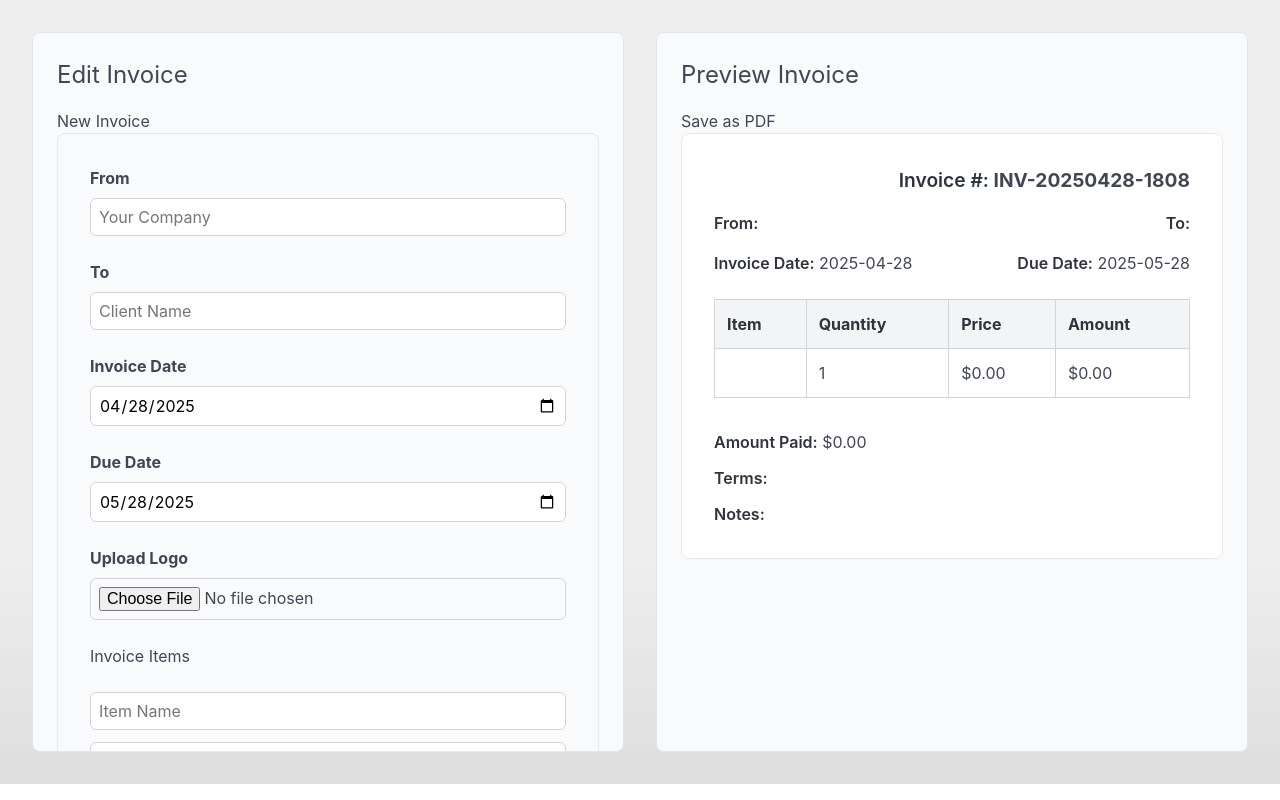
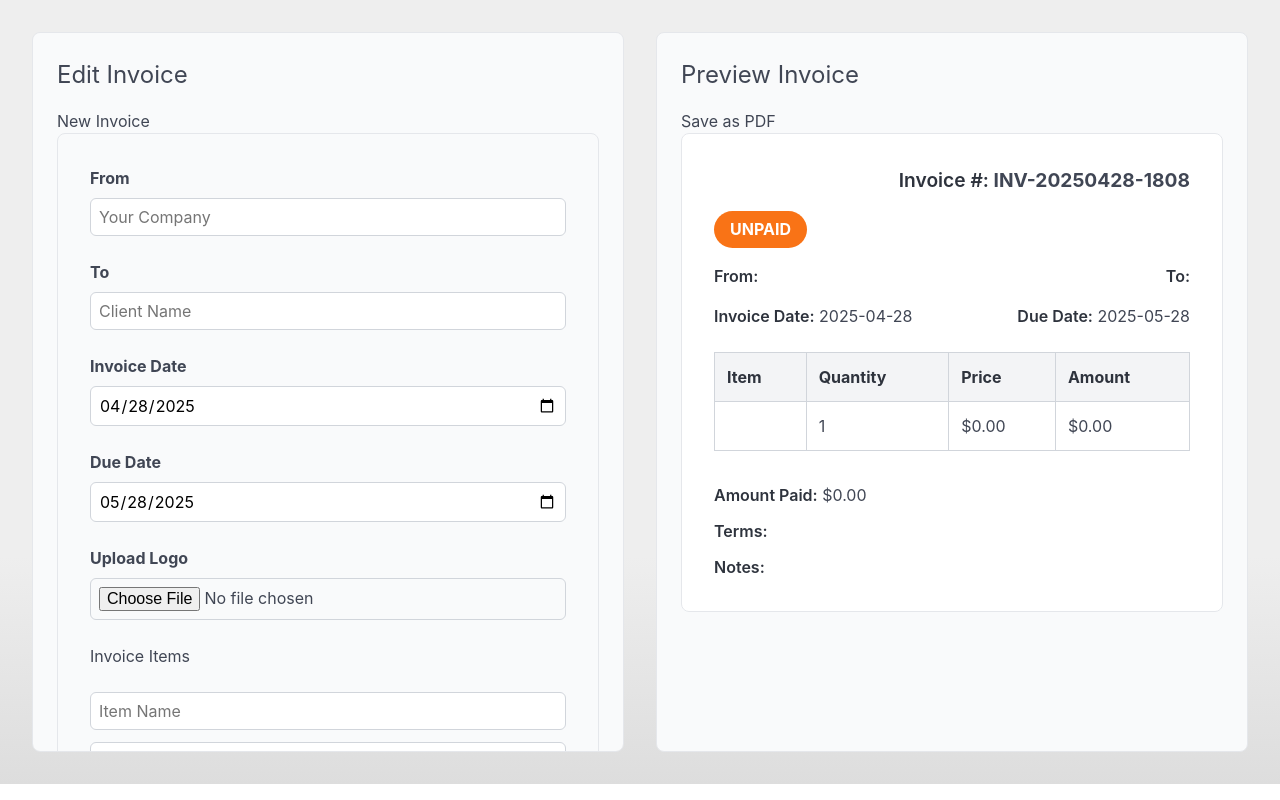
Before and after one commit to azs06/invoice-generator, a SvelteKit app: page / in a window 1280 px wide. Built offline with nearby package versions, Linux system fonts and the light colour scheme.

Commit message:
added paid/unpaid status

```diff
--- a/src/components/InvoiceFormComponent.svelte
+++ b/src/components/InvoiceFormComponent.svelte
@@ -18,6 +18,8 @@
 		dueDate: '',
 		invoiceFrom: '',
 		invoiceTo: '',
+		invoiceNumber: '',
+		paid: false
 	};
 
 	const handleFileChange = (e) => {
@@ -73,15 +75,10 @@
 
 	<h3>Invoice Items</h3>
 	{#each invoice.items as item, index}
-      <ItemFormComponent
-        {item}
-        onUpdate={(updatedItem) => updateItem(index, updatedItem)}
-      />
+		<ItemFormComponent {item} onUpdate={(updatedItem) => updateItem(index, updatedItem)} />
 	{/each}
 
-    <button type="button" class="add-item-btn" on:click={addItem}>
-      Add Item
-    </button>
+	<button type="button" class="add-item-btn" on:click={addItem}> Add Item </button>
 
 	<TermsAndNotesComponent
 		terms={invoice.terms}
@@ -93,6 +90,12 @@
 	<AmountPaidComponent amountPaid={invoice.amountPaid} />
 
 	<TotalComponent {invoice} />
+	<div class="paid-status">
+		<label>
+			<input type="checkbox" bind:checked={invoice.paid} />
+			Mark as Paid
+		</label>
+	</div>
 </form>
 
 <style>
@@ -113,9 +116,9 @@
 		margin-bottom: 0.5rem;
 		font-weight: bold;
 	}
-    .form-section input[type="text"],
-    .form-section input[type="date"],
-    .form-section input[type="file"] {
+	.form-section input[type='text'],
+	.form-section input[type='date'],
+	.form-section input[type='file'] {
 		padding: 0.5rem;
 		border: 1px solid #d1d5db;
 		border-radius: 0.375rem;
@@ -134,4 +137,14 @@
 	.add-item-btn:hover {
 		background-color: #1d4ed8;
 	}
+	.paid-status {
+		margin-top: 1rem;
+		font-weight: bold;
+		display: flex;
+		align-items: center;
+		gap: 0.5rem;
+	}
+	.paid-status input {
+		transform: scale(1.5);
+	}
 </style>
--- a/src/components/InvoicePreviewComponent.svelte
+++ b/src/components/InvoicePreviewComponent.svelte
@@ -11,7 +11,9 @@
 		notes: '',
 		discount: { type: 'flat', rate: 0 },
 		tax: { type: 'flat', rate: 0 },
-		shipping: { amount: 0 }
+		shipping: { amount: 0 },
+		invoiceNumber: '',
+		paid: false
 	};
 
 	const formatCurrency = (value) => {
@@ -38,6 +40,11 @@
 			</div>
 		{/if}
 	</div>
+	{#if invoice.paid !== undefined}
+		<div class="paid-badge {invoice.paid ? 'paid' : 'unpaid'}">
+			{invoice.paid ? 'PAID' : 'UNPAID'}
+		</div>
+	{/if}
 
 	<div class="addresses">
 		<div><strong>From:</strong> {invoice.invoiceFrom}</div>
@@ -134,4 +141,20 @@
 		font-size: 1.2rem;
 		margin-bottom: 1rem;
 	}
+	.paid-badge {
+		display: inline-block;
+		padding: 0.4rem 1rem;
+		border-radius: 9999px;
+		font-weight: bold;
+		font-size: 1rem;
+		margin-bottom: 1rem;
+	}
+	.paid {
+		background-color: #10b981; /* green for paid */
+		color: white;
+	}
+	.unpaid {
+		background-color: #f97316; /* orange for unpaid */
+		color: white;
+	}
 </style>
--- a/src/routes/+page.svelte
+++ b/src/routes/+page.svelte
@@ -25,7 +25,8 @@
 		notes: '',
 		discount: { type: 'flat', rate: 0 },
 		tax: { type: 'flat', rate: 0 },
-		shipping: { amount: 0 }
+		shipping: { amount: 0 },
+        paid: false,
 	});
 
 	const startNewInvoice = () => {
```
Lines whose indentation alone changed are shown as unchanged.
